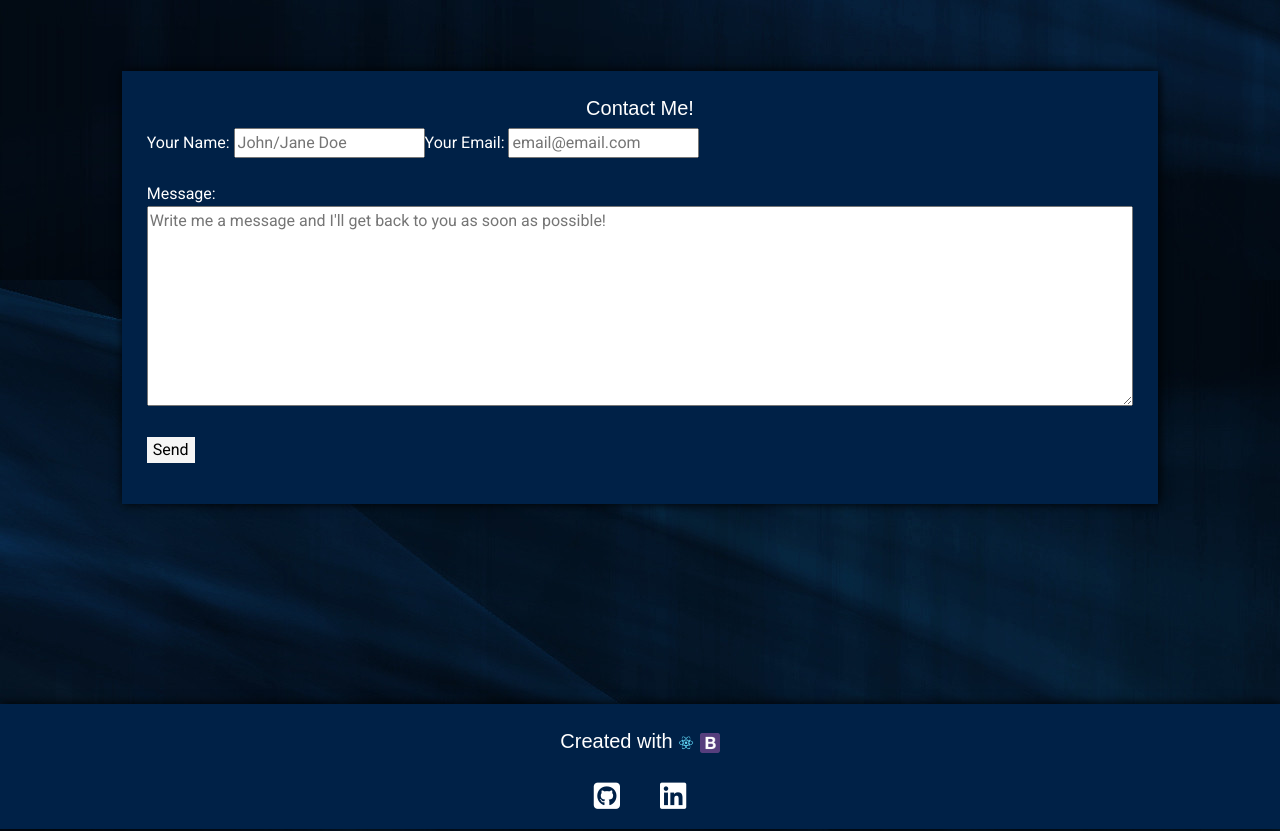
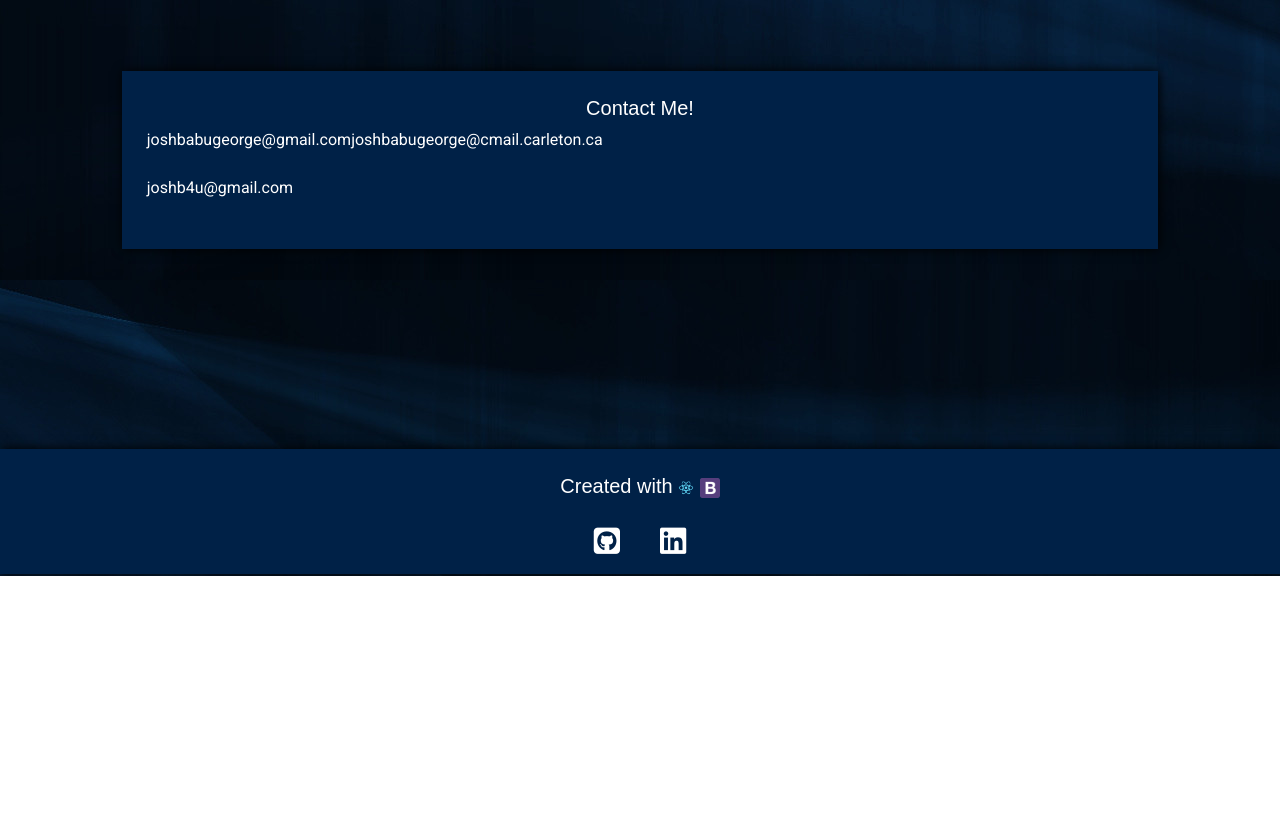
Before and after one commit to joshb4u/react-portfolio, a React (Create React App) app: page / in a window 1280 px wide. Shown: the part 2120-2951 px from the top of the page. After the commit the page ends 2696 px from the top, so only its background shows below. Built offline with nearby package versions, Linux system fonts and the light colour scheme; a web font is replaced by a local one.

Commit message:
updated contact form

```diff
--- a/src/Pages/ContactMe/ContactForm.js
+++ b/src/Pages/ContactMe/ContactForm.js
@@ -36,39 +36,16 @@ class ContactForm extends React.Component {
       <form onSubmit={this.handleSubmit}>
       <p>
       <label>
-      Your Name:{" "}
-      <input
-      type="text"
-      name="name"
-      placeholder="John/Jane Doe"
-      value={name}
-      onChange={this.handleChange}
-      />
+      joshbabugeorge@gmail.com
       </label>
       <label>
-      Your Email:{" "}
-      <input
-      type="email"
-      name="email"
-      placeholder="email@email.com"
-      value={email}
-      onChange={this.handleChange}
-      />
+      joshbabugeorge@cmail.carleton.ca
       </label>
       </p>
       <p>
-      <label className="message">
-      Message:
-      <textarea
-      name="message"
-      value={message}
-      placeholder="Write me a message and I'll get back to you as soon as possible!"
-      onChange={this.handleChange}
-      />
+      <label>
+      joshb4u@gmail.com
       </label>
-      </p>
-      <p>
-      <button type="submit">Send</button>
       </p>
       </form>
       </div>
```
